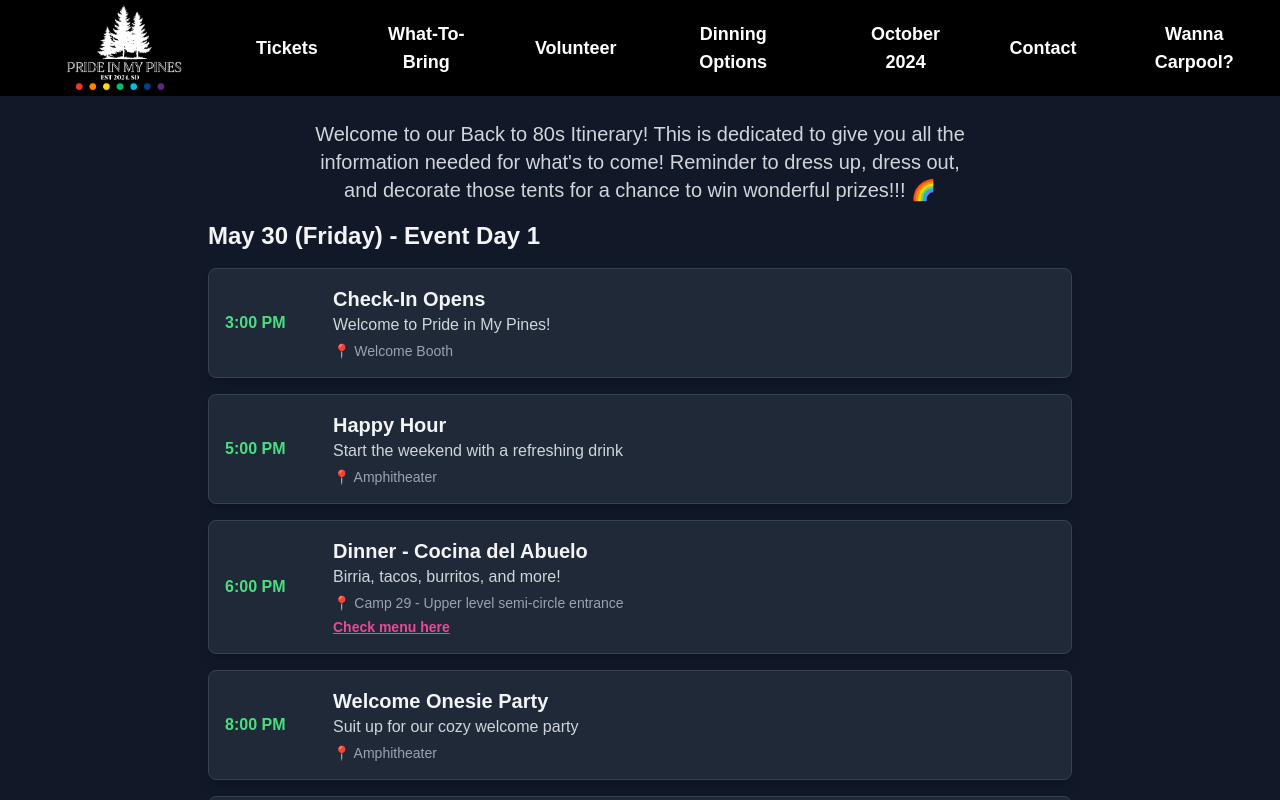
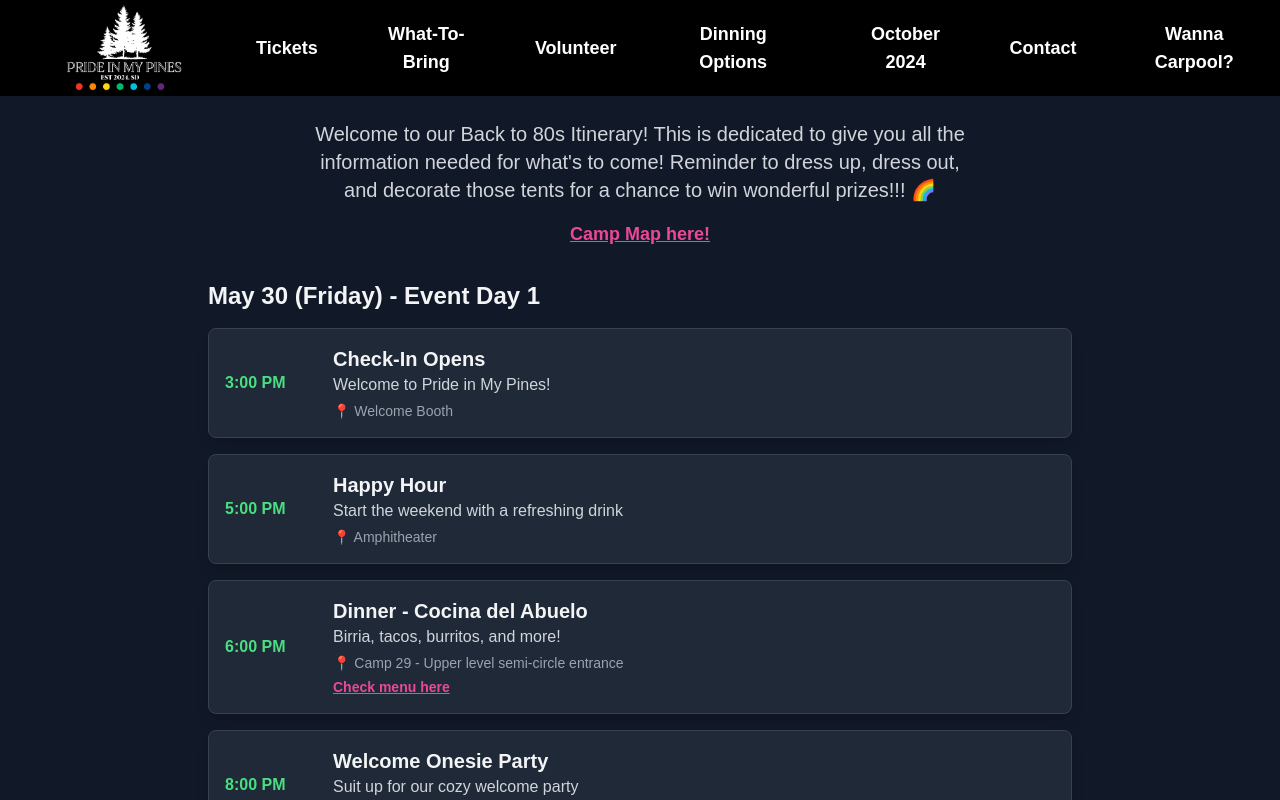
Before and after one commit to lexfm/pride-in-my-pines, a Next.js app: page /itinerary in a window 1280 px wide. Shown: the top 800 px of the page. Built offline with nearby package versions, Linux system fonts and the light colour scheme.

Commit message:
Feat: more itinerary promo + map featured

```diff
--- /dev/null
+++ b/components/ImagePopup.tsx
@@ -0,0 +1,52 @@
+import { useState } from 'react';
+import Image from 'next/image';
+
+interface ImagePopupProps {
+    src: string;
+    alt: string;
+    linkText: string;
+}
+
+export default function ImagePopup({ src, alt, linkText }: ImagePopupProps) {
+    const [isOpen, setIsOpen] = useState(false);
+
+    return (
+        <>
+            <button
+                onClick={() => setIsOpen(true)}
+                className="text-pink-500 hover:text-pink-400 underline text-lg font-bold"
+            >
+                {linkText}
+            </button>
+
+            {isOpen && (
+                <div
+                    className="fixed inset-0 bg-black z-50 flex items-center justify-center p-4"
+                    onClick={() => setIsOpen(false)}
+                >
+                    <div
+                        className="relative w-full h-full md:max-w-4xl md:h-auto md:aspect-[4/3]"
+                        onClick={e => e.stopPropagation()}
+                    >
+                        <button
+                            onClick={() => setIsOpen(false)}
+                            className="absolute top-4 right-4 md:-top-10 md:right-0 text-white hover:text-pink-400 text-3xl z-10"
+                        >
+                            ✕
+                        </button>
+                        <div className="relative w-full h-full">
+                            <Image
+                                src={src}
+                                alt={alt}
+                                fill
+                                className="object-contain"
+                                sizes="(max-width: 768px) 100vw, (max-width: 1200px) 80vw, 70vw"
+                                priority
+                            />
+                        </div>
+                    </div>
+                </div>
+            )}
+        </>
+    );
+}
--- a/components/header.tsx
+++ b/components/header.tsx
@@ -51,13 +51,13 @@ export default function Header() {
                 bg-gradient-to-r from-green-400 via-yellow-300 to-pink-400
                 text-pink-500 font-bold
                 gap-2 hover:bg-gradient-to-r hover:from-pink-400 hover:via-yellow-300 hover:to-green-400
-                text-lg sm:text-xl h-16 sm:h-16 px-8 sm:px-4 shadow-lg
+                text-lg sm:text-xl h-12 sm:h-16 px-8 sm:px-4 shadow-lg
                 dark:hover:text-pink-700 hover:scale-105 transform transition duration-300 ease-in-out"
-                href="/tickets"
+                href="/itinerary"
                 target="_self"
                 rel="noopener noreferrer"
               >
-                Tickets for Back to 80s
+                Itinerary here!
               </Link>
 
             ) : null
--- a/pages/itinerary/index.tsx
+++ b/pages/itinerary/index.tsx
@@ -1,5 +1,6 @@
 import React from 'react';
 import Link from 'next/link';
+import ImagePopup from '@/components/ImagePopup';
 
 interface EventItem {
     time: string;
@@ -191,6 +192,14 @@ export default function Itinerary() {
                 Reminder to dress up, dress out, and decorate those tents for a chance to win wonderful prizes!!! 🌈
             </p>
 
+            <div className="text-center mb-4">
+                <ImagePopup
+                    src="/campMap.jpg"
+                    alt="Camp Map"
+                    linkText="Camp Map here!"
+                />
+            </div>
+
             <div className="w-full">
                 <EventDay day="May 30 (Friday) - Event Day 1" events={fridayEvents} />
                 <EventDay day="May 31 (Saturday) - Event Day 2" events={saturdayEvents} />
```
Also changed, not shown: public/campMap.jpg (added).
